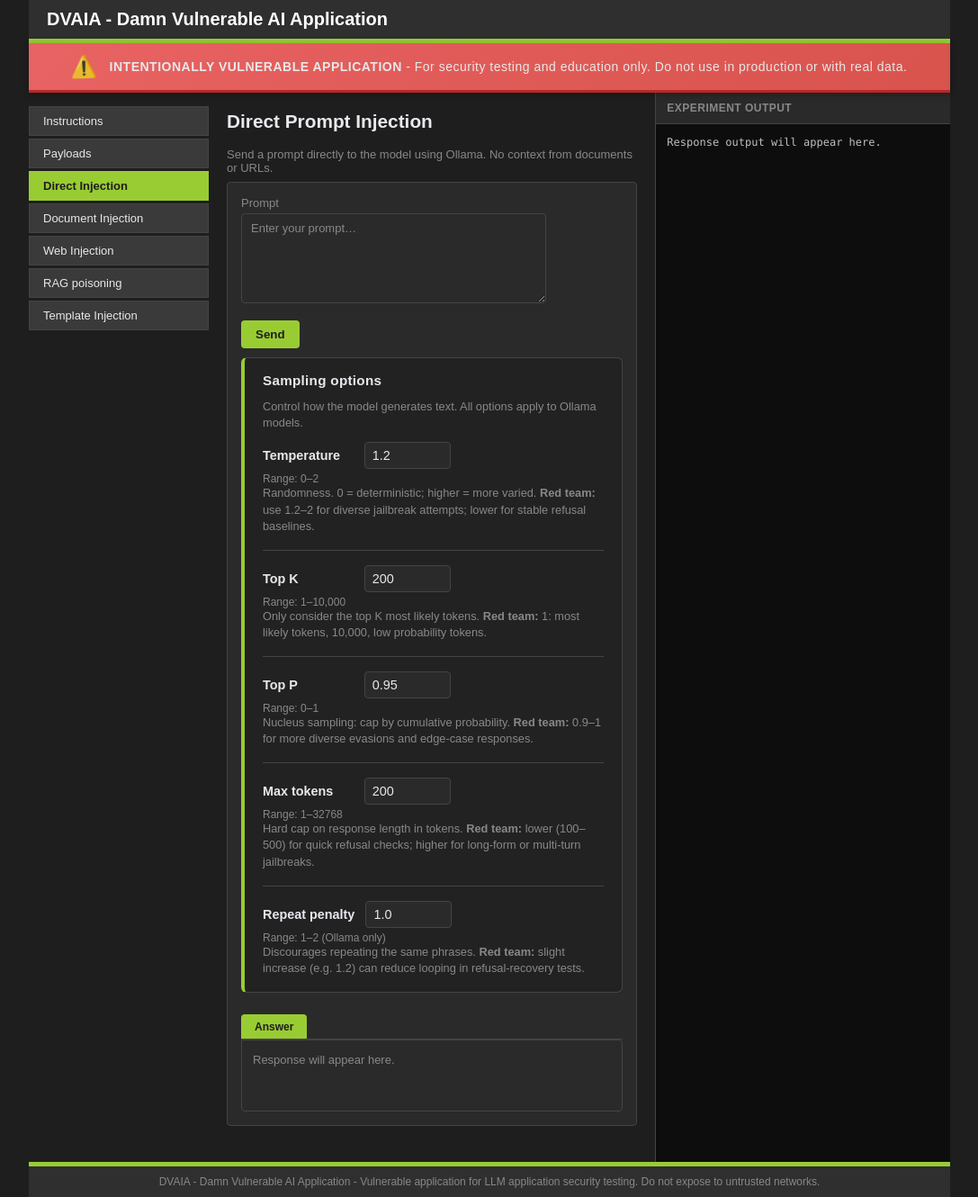
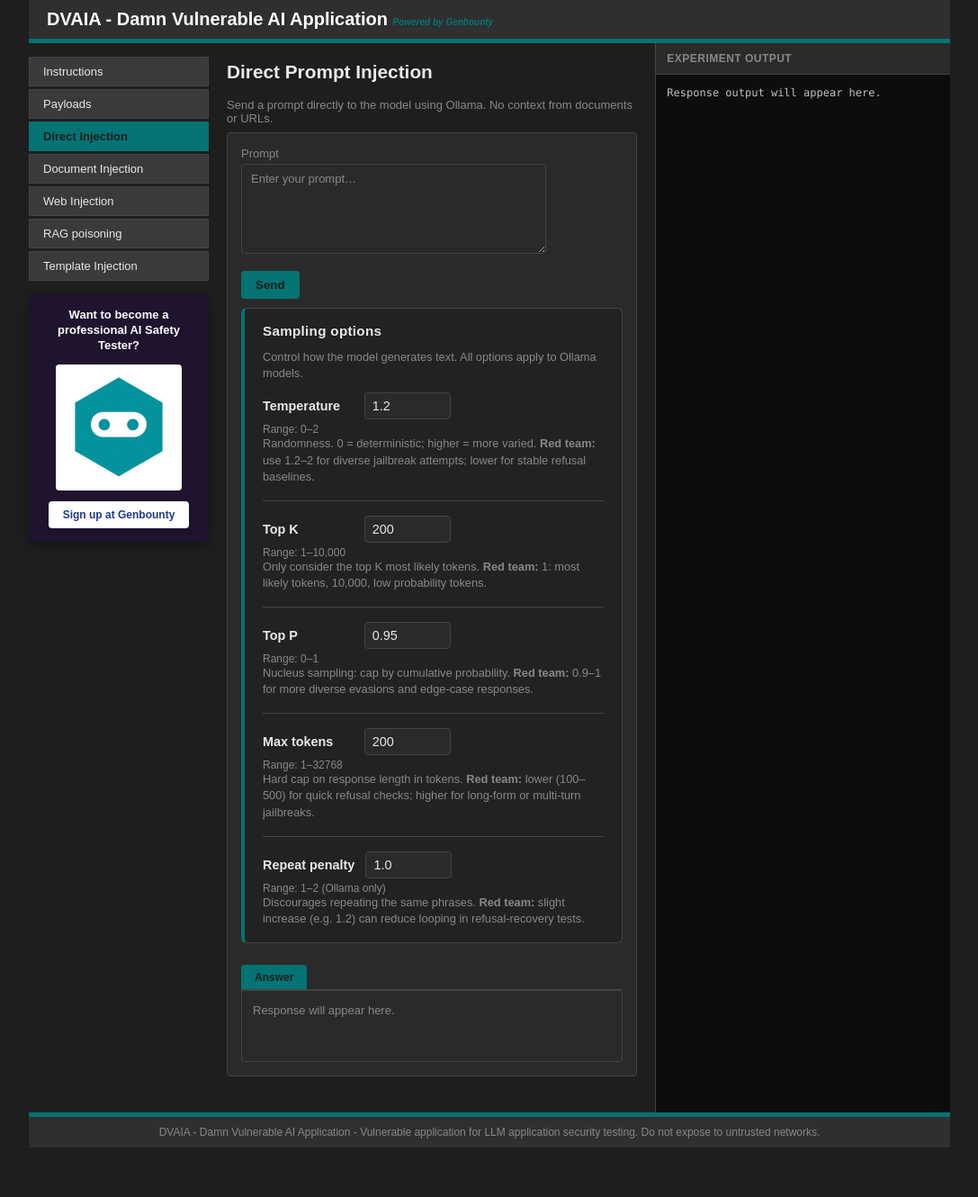
Before and after one commit to NeuraLegion/DVAIA-Damn-Vulnerable-AI-Application, a Flask app: page / in a window 1280 px wide. Shown: the whole page at 90% size, without its empty margins (96-1183 px from the left). After the commit the page ends 1275 px from the top, so only its background shows below. Run offline with Flask 3, Linux system fonts and the light colour scheme; data comes from the database, SQL or seed files in the repository.

Commit message:
styles fix

```diff
--- a/api/static/css/main.css
+++ b/api/static/css/main.css
@@ -1,15 +1,21 @@
 :root {
   --header-bg: #2f2f2f;
-  --accent: #99cc33;
+  --accent: #047373;
   --accent-hover: #A8D94A;
   --menu-bg: #3a3a3a;
-  --menu-selected: #99cc33;
+  --menu-selected: #047373;
   --main-bg: #1e1e1e;
   --surface: #2a2a2a;
   --border: #444;
   --text: #e8e8ed;
   --text-muted: #888;
   --error: #e85d6a;
+}
+
+.poweredby{
+  color:#047373 !important;
+  font-size: 10px;
+  font-style: italic;
 }
 * { box-sizing: border-box; }
 body {
@@ -567,3 +573,56 @@ button:disabled { opacity: 0.6; cursor: not-allowed; }
     transform: translateX(2px) rotate(2deg);
   }
 }
+
+/* Genbounty promotional box */
+.promo-box {
+  margin: 15px 0 0 0;
+  padding: 15px;
+  background: #1f132e;
+  border-radius: 6px;
+  text-align: center;
+  box-shadow: 0 4px 12px rgba(0, 0, 0, 0.3);
+  width: 100%;
+  box-sizing: border-box;
+}
+
+.promo-text {
+  color: #fff;
+  font-size: 13px;
+  font-weight: bold;
+  margin: 0 0 12px 0;
+  line-height: 1.3;
+}
+
+.promo-logo {
+  max-width: 140px;
+  height: auto;
+  display: block;
+  margin: 0 auto 12px auto;
+  border-radius: 4px;
+  background: #fff;
+  padding: 6px;
+}
+
+.promo-button {
+  display: inline-block;
+  padding: 8px 16px;
+  background: #fff;
+  color: #1e3a8a;
+  text-decoration: none;
+  border-radius: 4px;
+  font-weight: bold;
+  font-size: 12px;
+  transition: all 0.2s ease;
+  box-shadow: 0 2px 6px rgba(0, 0, 0, 0.2);
+}
+
+.promo-button:hover {
+  background: #f0f9ff;
+  transform: translateY(-2px);
+  box-shadow: 0 4px 8px rgba(0, 0, 0, 0.3);
+}
+
+.promo-button:active {
+  transform: translateY(0);
+}
--- a/api/static/js/main.js
+++ b/api/static/js/main.js
@@ -218,7 +218,6 @@ function updateSessionUI(data) {
   if (user) {
     userLabel.textContent = "Logged in as " + user.username + (user.mfa_verified ? "" : " (MFA required)");
     btnLogout.style.display = "inline-block";
-    btnLogin.style.display = "none";
     document.getElementById("panel_login").classList.remove("active");
     if (!user.mfa_verified) {
       document.querySelectorAll("#main_body .panel").forEach(p => p.classList.remove("active"));
@@ -230,7 +229,6 @@ function updateSessionUI(data) {
   } else {
     userLabel.textContent = "";
     btnLogout.style.display = "none";
-    btnLogin.style.display = "inline-block";
     document.getElementById("panel_login").classList.remove("active");
     document.getElementById("panel_mfa").classList.remove("active");
   }
--- a/api/templates/index.html
+++ b/api/templates/index.html
@@ -8,17 +8,10 @@
 </head>
 <body>
   <div id="header">
-    <h1>DVAIA - Damn Vulnerable AI Application</h1>
+    <h1>DVAIA - Damn Vulnerable AI Application <small class="poweredby">Powered by Genbounty</small></h1>
     <div id="session_info">
       <span id="user_label" class="user"></span>
       <button type="button" id="btn_logout" style="display:none;">Logout</button>
-    </div>
-  </div>
-
-  <div id="warning-banner">
-    <div class="warning-content">
-      <span class="warning-icon">⚠️</span>
-      <span class="warning-text"><strong>INTENTIONALLY VULNERABLE APPLICATION</strong> - For security testing and education only. Do not use in production or with real data.</span>
     </div>
   </div>
 
@@ -35,6 +28,12 @@
         <li data-panel="rag"><a href="#rag">RAG poisoning</a></li>
         <li data-panel="template"><a href="#template">Template Injection</a></li>
       </ul>
+
+      <div id="genbounty-promo" class="promo-box">
+        <p class="promo-text">Want to become a professional AI Safety Tester?</p>
+        <img src="{{ url_for('static', filename='images/Genbounty.png') }}" alt="Genbounty" class="promo-logo">
+        <a href="https://genbounty.com/signup" target="_blank" rel="noopener noreferrer" class="promo-button">Sign up at Genbounty</a>
+      </div>
     </div>
 
     <div id="main_body">
```
Also changed, not shown: Genbounty.png (added), api/static/images/Genbounty.png (added).
